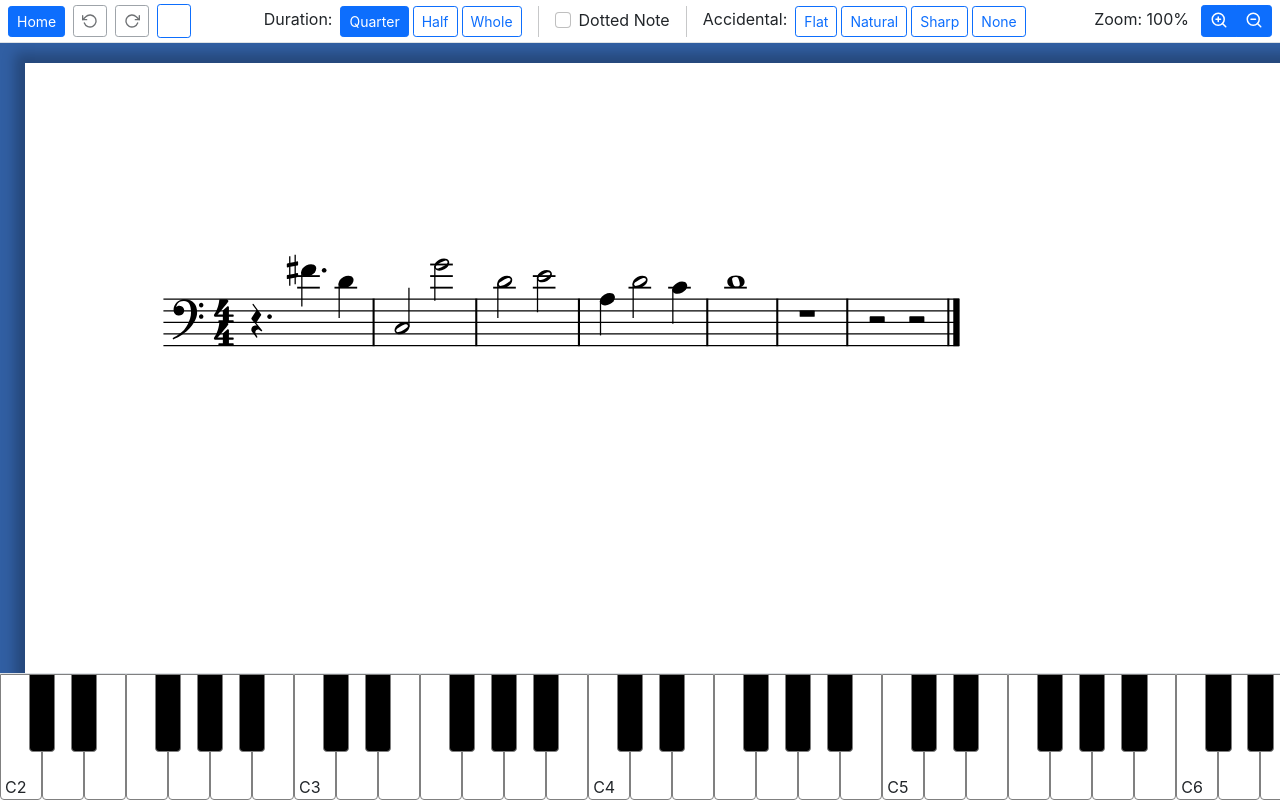
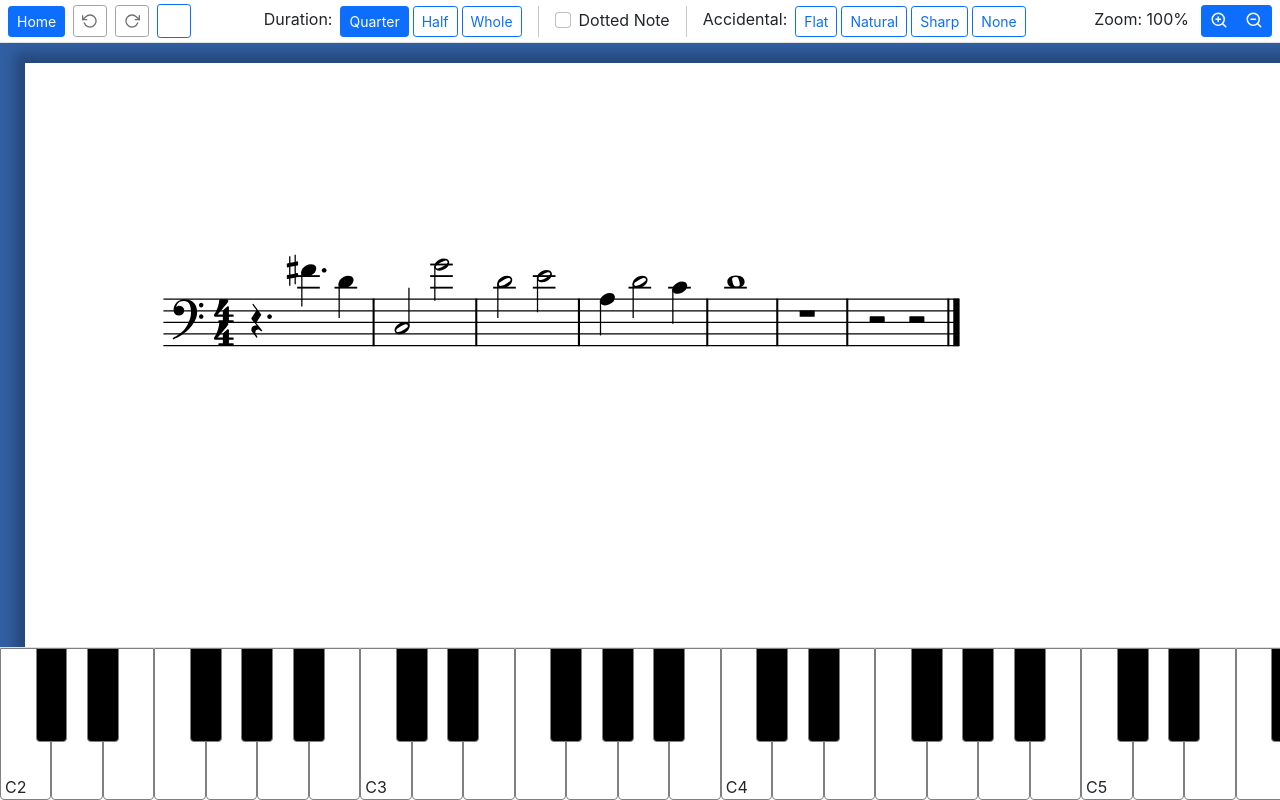
Before and after one commit to kylehench/mazique, a React (Create React App) app in the folder client/: page /scores in a window 1280 px wide. Built offline with nearby package versions, Linux system fonts and the light colour scheme; some icons are missing.

Commit message:
adjusted keyboard style

```diff
--- a/client/src/components/Keyboard.jsx
+++ b/client/src/components/Keyboard.jsx
@@ -8,7 +8,7 @@ const { newNote, keyboardZoom } = appState
 
   const keys = ['C','C#','D','D#','E','F','F#','G','G#','A','A#','B']
   const octaves = []
-  for (let octave=2; octave<=7; octave++) {
+  for (let octave=2; octave<=6; octave++) {
     octaves.push(octave)
   }
   // setKeyboardWidth(octaves.length/4)
@@ -16,7 +16,7 @@ const { newNote, keyboardZoom } = appState
   const keyScale = keyboardZoom/100
   const whiteKeyStyle = {
     height:`${keyScale*105}px`,
-    width:`${keyScale*35}px`,
+    width:`${keyScale*35.5}px`,
   }
   const blackKeyStyle = {
     height:`${keyScale*65}px`,
--- a/client/src/views/ScoreEdit.jsx
+++ b/client/src/views/ScoreEdit.jsx
@@ -34,8 +34,8 @@ const ScoreEdit = () => {
 
   // application states
   const [zoom, setZoom] = useState(100)
-  const [keyboardZoom, setKeyboardZoom] = useState(120)
-  const [keyboardWidth, setKeyboardWidth] = useState(6/4)
+  const [keyboardZoom, setKeyboardZoom] = useState(145)
+  const [keyboardWidth, setKeyboardWidth] = useState(5/4)
   const [newNote, setNewNote] = useState({type: 'quarter'})
   const [notePosition, setNotePosition] = useState({position: 'end'})
   const [selection, setSelection] = useState({id: {measure: 0, note: 0}})
```
Also changed, not shown: 1 other file (tests, documents, lock files or other folders).
